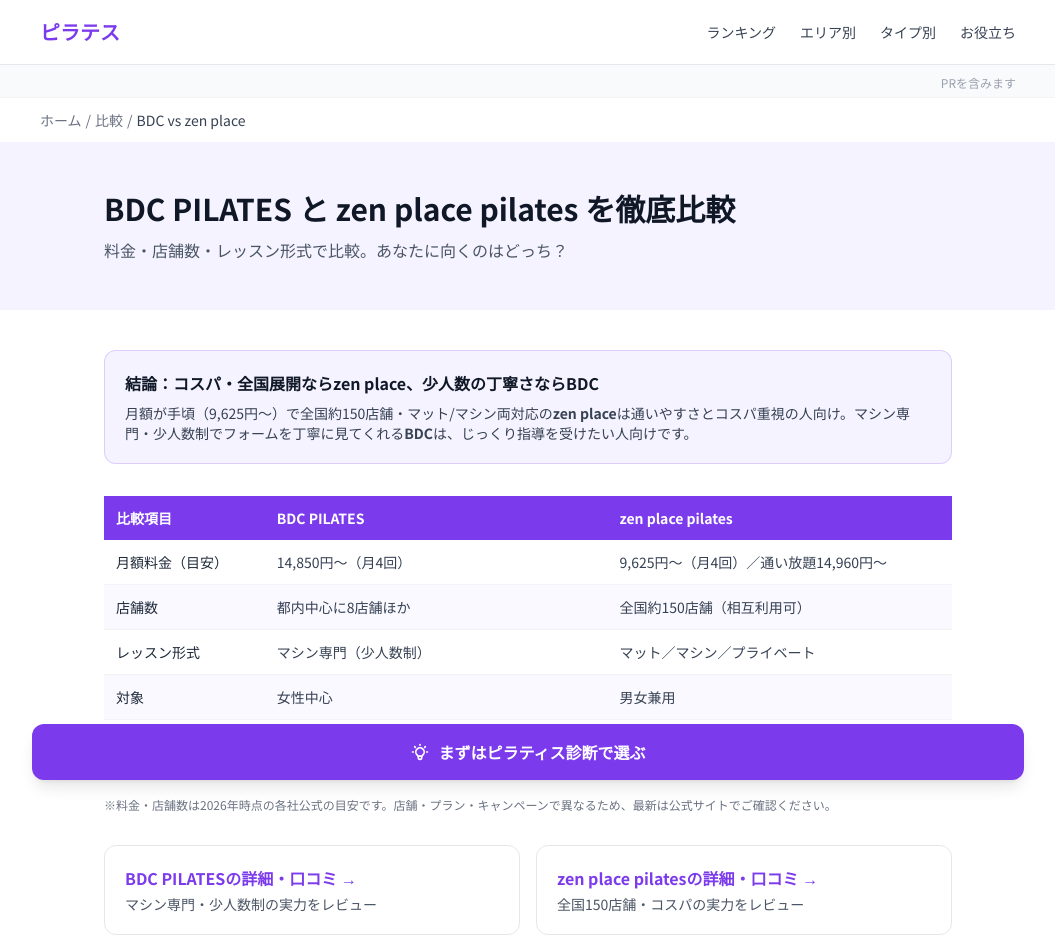
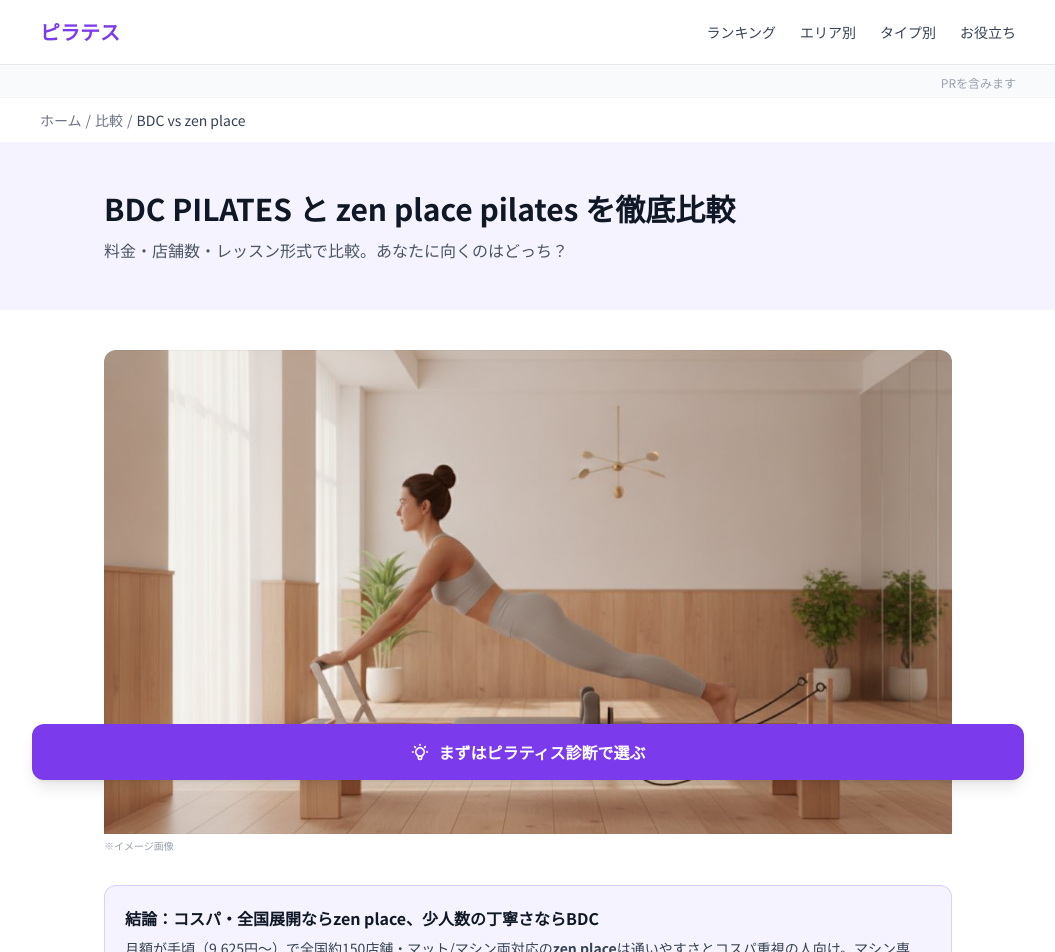
Before and after one commit to webmaster0818/pilates-navi, a Next.js app: page /compare/bdc-vs-zenplace in a window 1280 px wide. Shown: the top 952 px of the page, without its empty margins (112-1167 px from the left). Built offline with nearby package versions, Linux system fonts and the light colour scheme.

Commit message:
比較・料金比較ページにnanobanana生成イメージ画像を設置

```diff
--- a/app/compare/bdc-vs-zenplace/page.tsx
+++ b/app/compare/bdc-vs-zenplace/page.tsx
@@ -45,6 +45,10 @@
 
       <section className="py-10">
         <div className="max-w-4xl mx-auto px-4 sm:px-6">
+          <div className="rounded-xl overflow-hidden mb-8">
+            <img src="/gen/machine-pilates.jpg" alt="マシンピラティス（リフォーマー）でエクササイズする様子のイメージ" className="w-full h-auto" loading="lazy" />
+            <p className="text-[10px] text-gray-400 mt-1">※イメージ画像</p>
+          </div>
           <div className="rounded-xl border border-[#7C3AED]/20 bg-[#F5F3FF] p-5 mb-8">
             <h2 className="font-bold text-gray-900 mb-2">結論：コスパ・全国展開ならzen place、少人数の丁寧さならBDC</h2>
             <p className="text-sm text-gray-700">月額が手頃（9,625円〜）で全国約150店舗・マット/マシン両対応の<strong>zen place</strong>は通いやすさとコスパ重視の人向け。マシン専門・少人数制でフォームを丁寧に見てくれる<strong>BDC</strong>は、じっくり指導を受けたい人向けです。</p>
--- a/app/price-comparison/page.tsx
+++ b/app/price-comparison/page.tsx
@@ -45,7 +45,12 @@
         <p className="text-gray-600 leading-relaxed mb-4">
           主要ピラティススタジオ9社の月額料金・タイプ・特徴を一覧で比較しました。マシンピラティス専門スタジオを中心に、「月額の安さ」「セミパーソナルかグループか」「女性専用か」で選べます。
         </p>
-        <p className="text-xs text-gray-500 mb-8">料金は当サイト各レビューの調査値（2026年時点）です。入会金・キャンペーン・最新料金は各公式サイトでご確認ください。</p>
+        <p className="text-xs text-gray-500 mb-4">料金は当サイト各レビューの調査値（2026年時点）です。入会金・キャンペーン・最新料金は各公式サイトでご確認ください。</p>
+
+        <div className="rounded-xl overflow-hidden mb-8">
+          <img src="/gen/mat-pilates.jpg" alt="マットピラティスでストレッチをする様子のイメージ" className="w-full h-auto" loading="lazy" />
+          <p className="text-[10px] text-gray-400 mt-1">※イメージ画像</p>
+        </div>
 
         <section className="mb-10">
           <h2 className="text-xl font-bold text-gray-900 mb-4">月額料金 比較表</h2>
```
Also changed, not shown: public/gen/machine-pilates.jpg (added), public/gen/mat-pilates.jpg (added).
